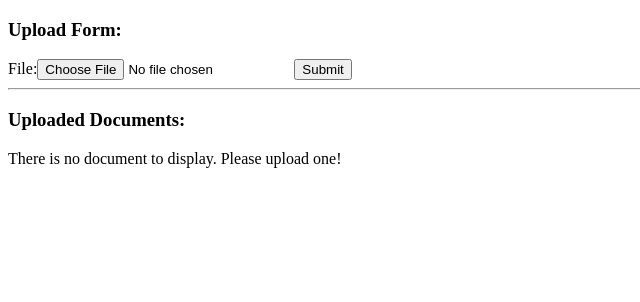
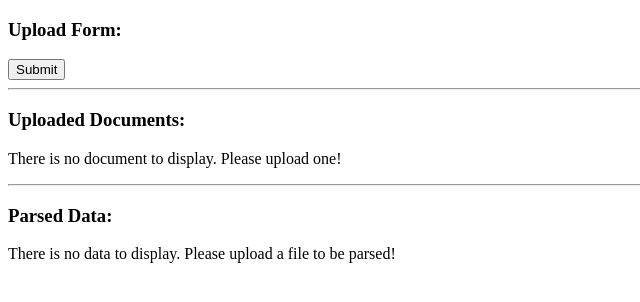
Before and after one commit to ebsaral/pyconweb2018, a Django app: page /s3demo/documents/ in a window 1280 px wide. Shown: the top 302 px of the page, without its empty margins (0-640 px from the left). Run offline with Django 3.2, Linux system fonts and the light colour scheme; data that the repository does not hold is empty.

Commit message:
Display data

```diff
--- a/s3demo/templates/main.html
+++ b/s3demo/templates/main.html
@@ -33,5 +33,17 @@
     <p>There is no document to display. Please upload one!</p>
 {% endif %}
 
+<hr/>
+
+<h3>Parsed Data:</h3>
+{% if data.count %}
+    <ul>
+    {% for d in data %}
+        <li>Client": {{ d.client }}, Timestamp: {{ d.time }}, Value: {{ d.value }}</li>
+    {% endfor %}
+    </ul>
+{% else %}
+    <p>There is no data to display. Please upload a file to be parsed!</p>
+{% endif %}
 </body>
 </html>
--- a/s3demo/views.py
+++ b/s3demo/views.py
@@ -22,12 +22,23 @@
     def documents(self):
         return Document.objects.order_by('-create_date')
 
+    @property
+    def data(self):
+        return Data.objects.order_by('-create_date')
+
+    def get_common_context(self):
+        return {
+            'documents': self.documents,
+            'data': self.data,
+        }
+
     def get(self, request, *args, **kwargs):
         form = DocumentUploadForm()
+
         context = {
-            'documents': self.documents,
-            'form': form
-        }
+            'form': form,
+        }.update(self.get_common_context())
+
         return self.render_to_response(context)
 
     def post(self, request, *args, **kwargs):
@@ -50,9 +61,9 @@
             messages.add_message(request, msg_type, msg)
 
         context = {
-            'documents': documents,
             'form': form
-        }
+        }.update(self.get_common_context())
+
         return self.render_to_response(context)
 
 
```
